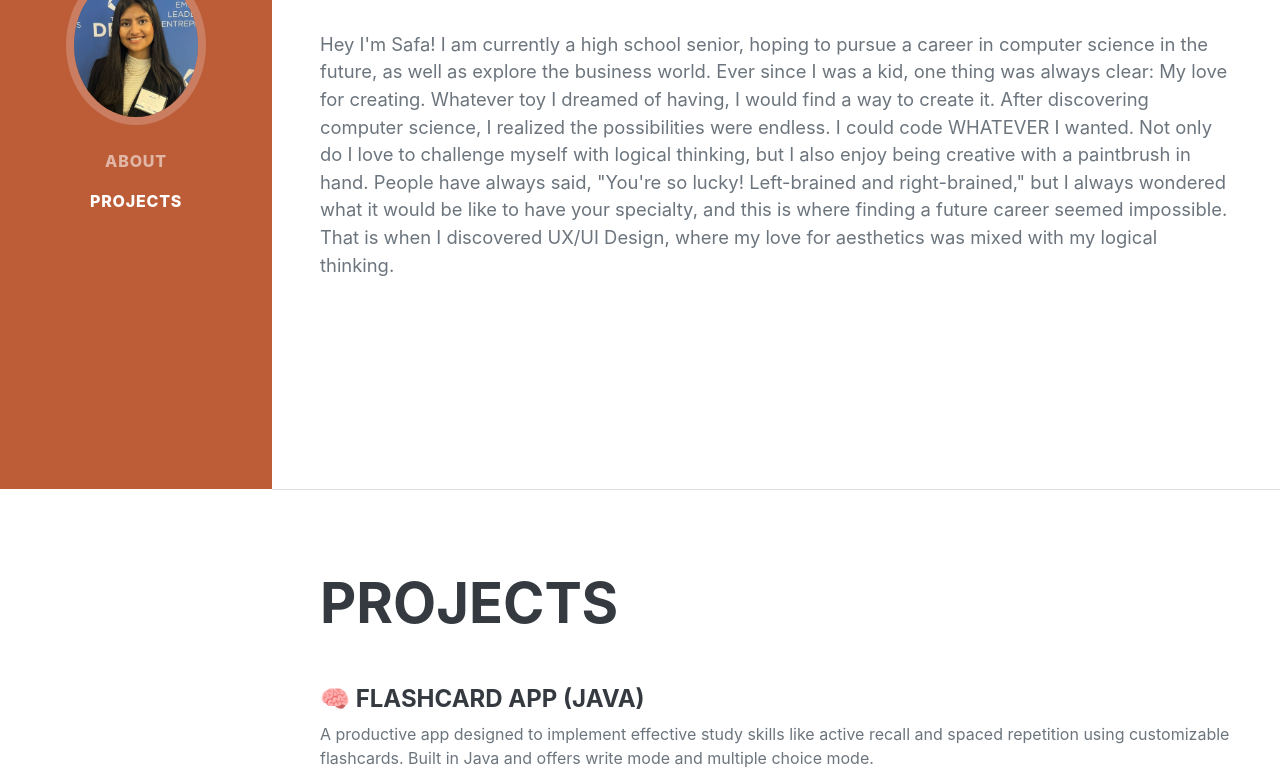
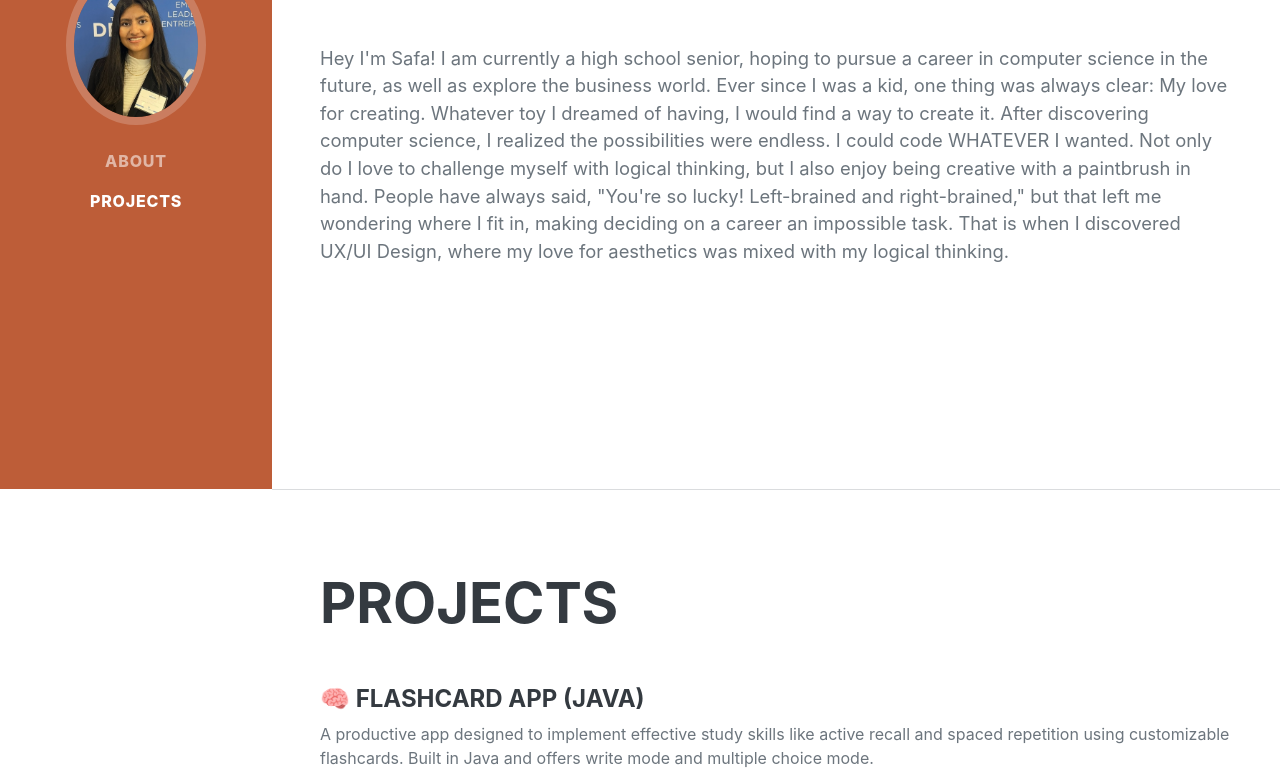
Before and after one commit to safa-m-sketch/safa-m-sketch.github.io, a website: page index.html in a window 1280 px wide. Shown: the part 311-1088 px from the top of the page. Drawn offline with nearby package versions, Linux system fonts and the light colour scheme; a web font is replaced by a local one.

Commit message:
Update index.html

```diff
--- a/index.html
+++ b/index.html
@@ -43,7 +43,7 @@
                         Austin, TX
                         <a href="mailto:safa.momin228@gmail.com">safa.momin228@gmail.com</a>
                     </div>
-                    <p class="lead mb-5">Hey I'm Safa! I am currently a high school senior, hoping to pursue a career in computer science in the future, as well as explore the business world. Ever since I was a kid, one thing was always clear: My love for creating. Whatever toy I dreamed of having, I would find a way to create it. After discovering computer science, I realized the possibilities were endless. I could code WHATEVER I wanted. Not only do I love to challenge myself with logical thinking, but I also enjoy being creative with a paintbrush in hand. People have always said, "You're so lucky! Left-brained and right-brained," but I always wondered what it would be like to have your specialty, and this is where finding a future career seemed impossible. That is when I discovered UX/UI Design, where my love for aesthetics was mixed with my logical thinking.
+                    <p class="lead mb-5">Hey I'm Safa! I am currently a high school senior, hoping to pursue a career in computer science in the future, as well as explore the business world. Ever since I was a kid, one thing was always clear: My love for creating. Whatever toy I dreamed of having, I would find a way to create it. After discovering computer science, I realized the possibilities were endless. I could code WHATEVER I wanted. Not only do I love to challenge myself with logical thinking, but I also enjoy being creative with a paintbrush in hand. People have always said, "You're so lucky! Left-brained and right-brained," but that left me wondering where I fit in, making deciding on a career an impossible task. That is when I discovered UX/UI Design, where my love for aesthetics was mixed with my logical thinking.
                 </p>
                 </div>
                 </div>
```
